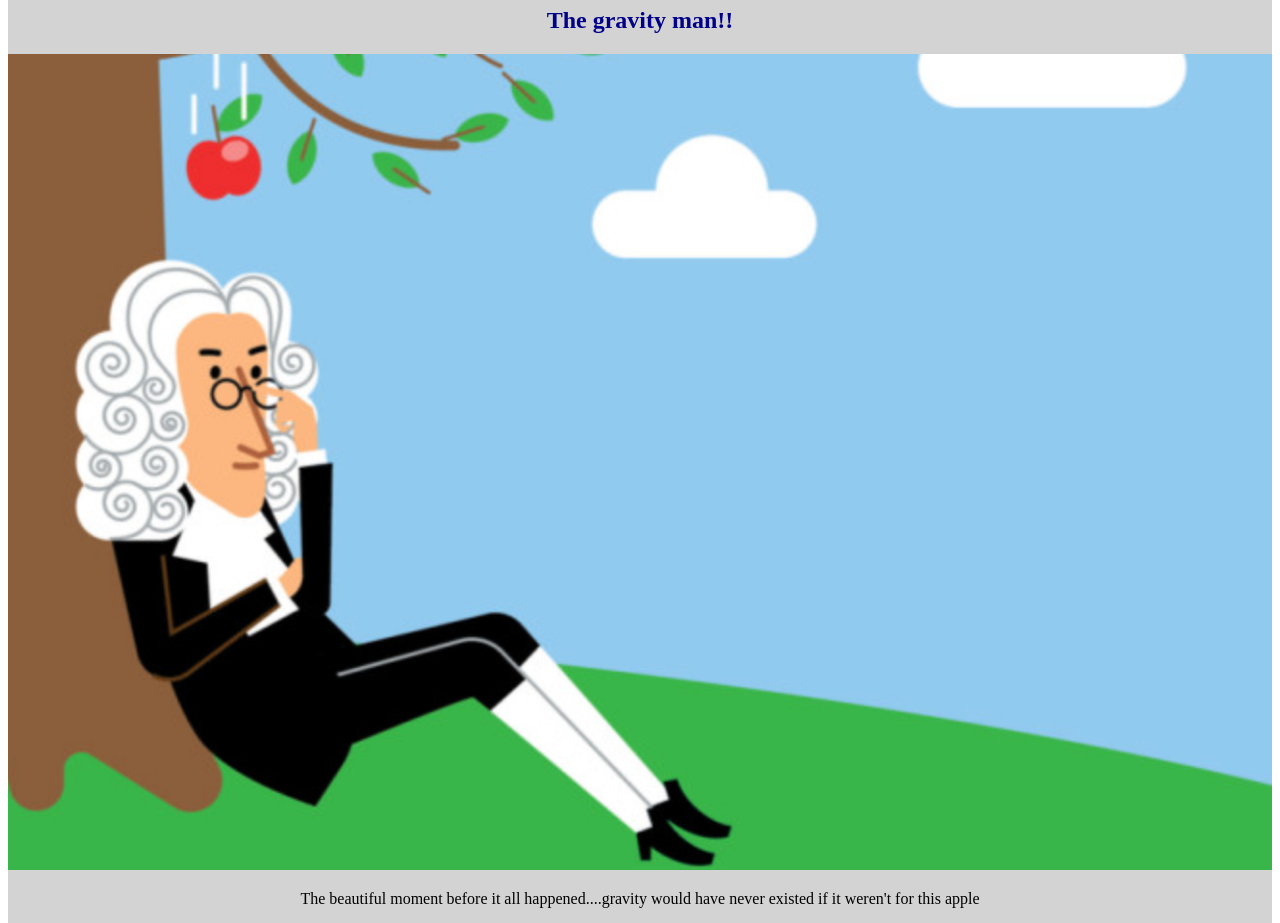
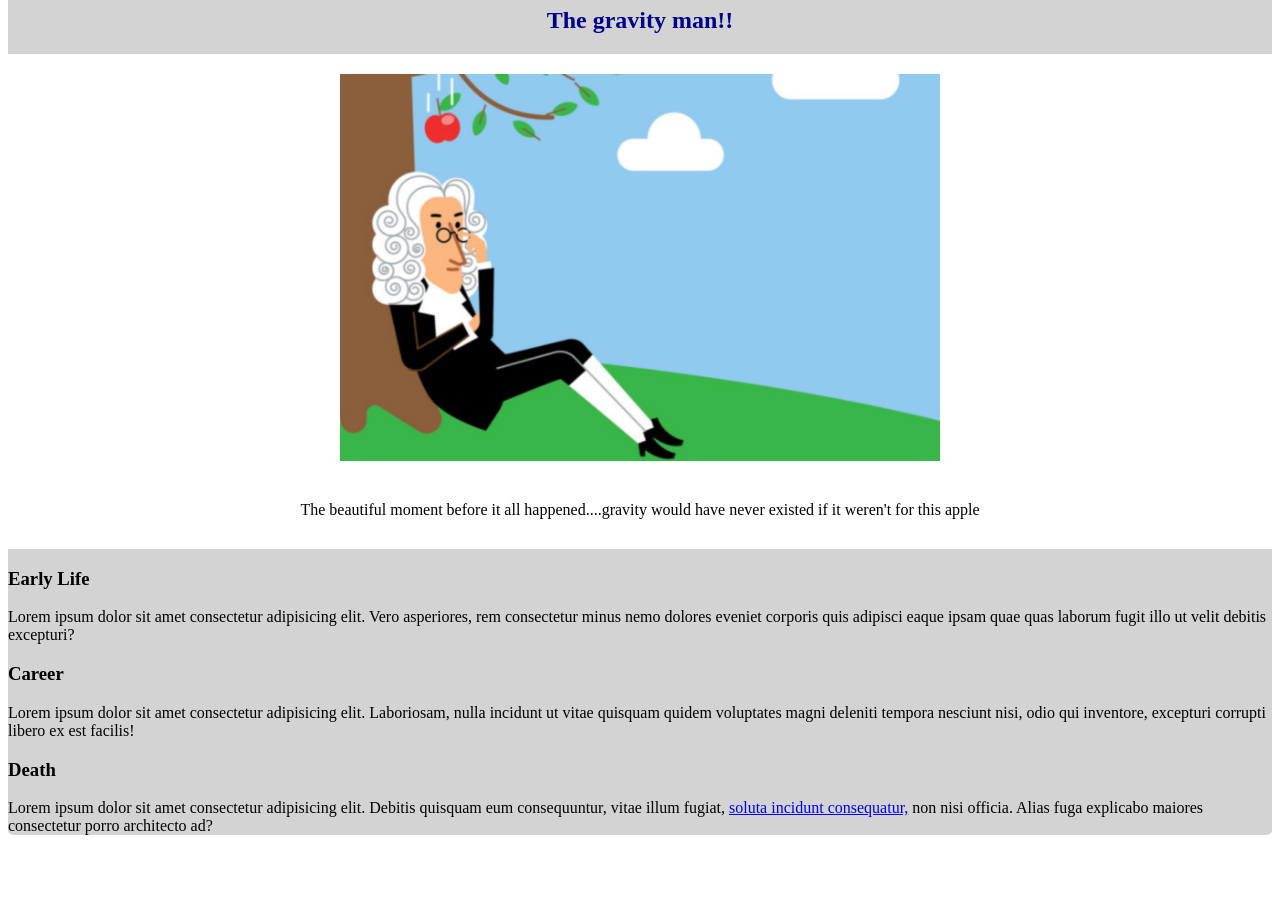
Before and after one commit to adonlevy/tribute-page, a plain HTML site: page index.html in a window 1280 px wide. Shown: the part 73-996 px from the top of the page. After the commit the page ends 924 px from the top, so only its background shows below. Drawn offline with Linux system fonts and the light colour scheme; files whose address does not match are found by name.

Commit message:
formatting

```diff
--- a/styles.css
+++ b/styles.css
@@ -8,11 +8,19 @@ h2{
 }
 
 #image {
+    width: 600px;
     max-width: 100%;
     height: auto;
+    padding: 20px 0px 20px 0px;
+    align-content: center;
 }
 #img-div {
     text-align: center;
+    background-color: white;
+}
+
+#img-caption {
+padding-bottom: 30px;
 }
 #main {
     background: lightgrey;
@@ -20,7 +28,7 @@ h2{
 }
 
 #tribute-info {
-    text-align: center;
+
     word-wrap: break-word;
-    width: 500px;
+
 }
```
